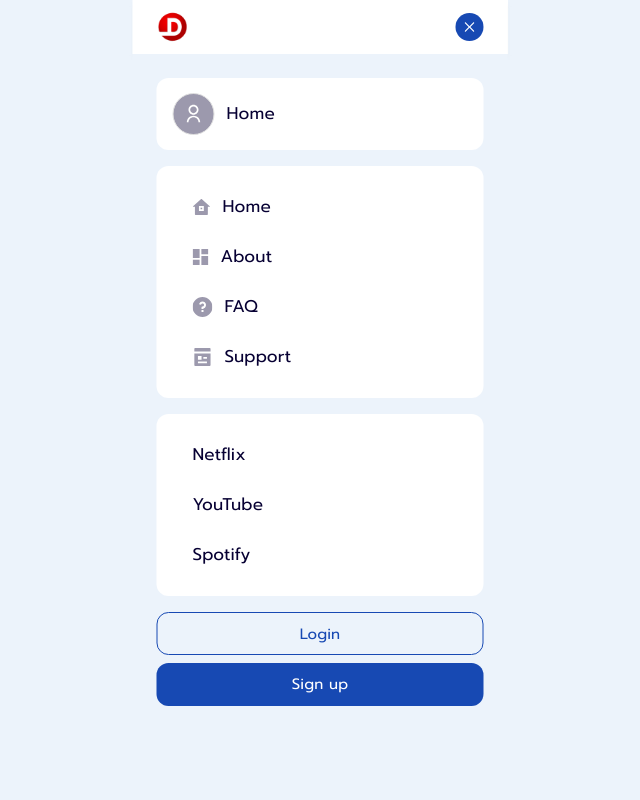
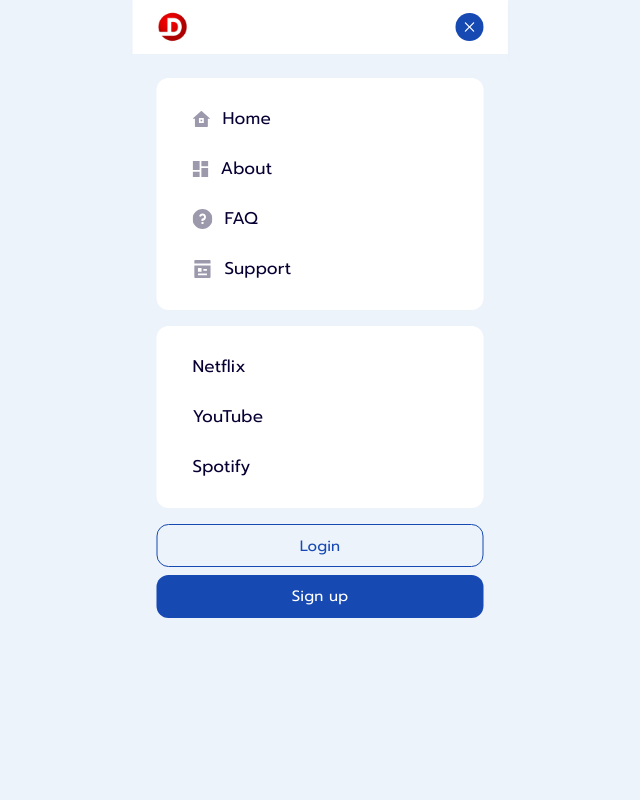
Before and after one commit to polinamln/DiscountsOnServices, a React (Vite) app: page / in a window 1280 px wide. Both pictures are taken after a click on the icon 795 px from the left and 27 px from the top of the page. Shown: the top 800 px of the page, without its empty margins (320-960 px from the left). Built offline with nearby package versions, Linux system fonts and the light colour scheme.

Commit message:
Update Modal.jsx

```diff
--- a/src/components/Modal/Modal.jsx
+++ b/src/components/Modal/Modal.jsx
@@ -57,6 +57,7 @@
       </div>
       <div className={css.linksBox}>
         <div className={css.cardsBox}>
+          {activeUser && (
             <Link
               className={css.linkUser}
               to="/account"
@@ -73,6 +74,8 @@
 
               <p className={css.linkText}>Home</p>
             </Link>
+          )}
+
           <ul className={css.listNav}>
             <li>
               <Link className={css.link} to="/" onClick={() => setModal(false)}>
```
Lines whose indentation alone changed are shown as unchanged.
